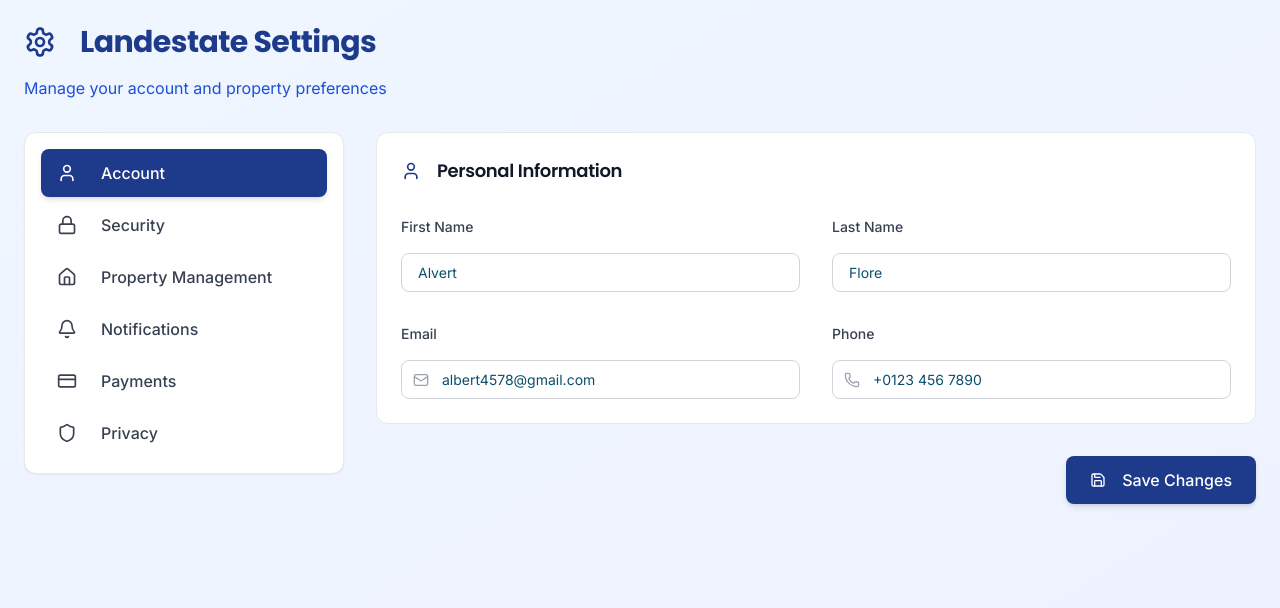
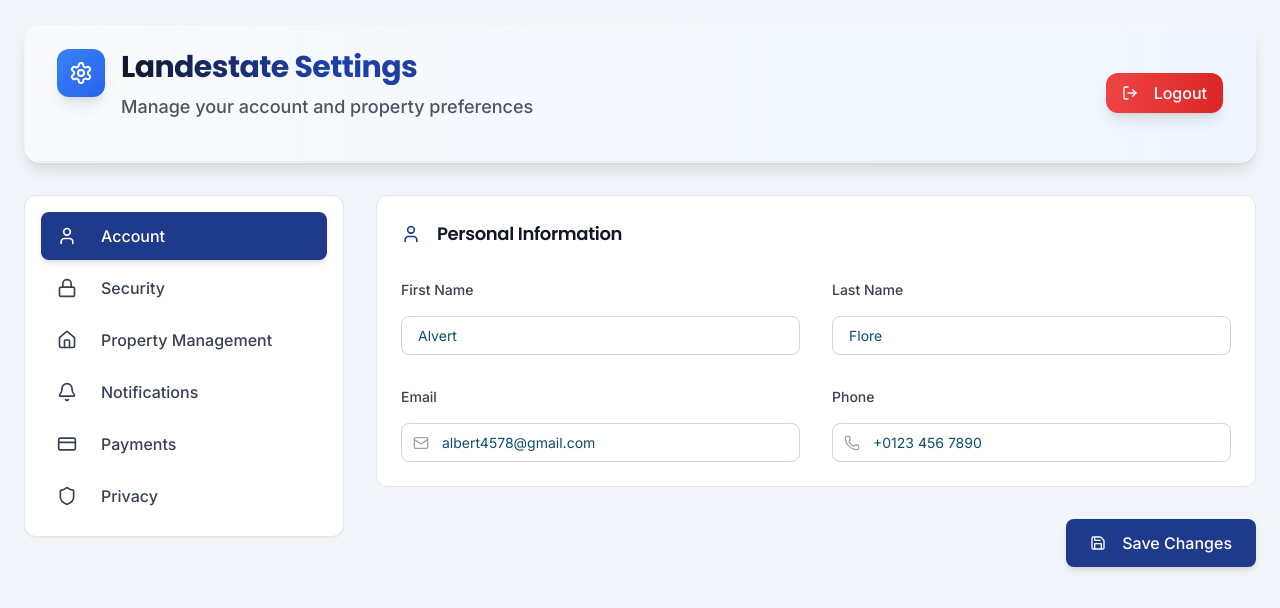
Before and after one commit to manash5/LandEstate, a React (Vite) app: page /settings in a window 1280 px wide. Shown: the top 608 px of the page. Built offline with nearby package versions, Linux system fonts and the light colour scheme.

Commit message:
full completion of settings design

```diff
--- a/src/private/components/settings.jsx
+++ b/src/private/components/settings.jsx
@@ -1,3 +1,5 @@
+"use client"
+
 import React, { useState } from 'react';
 import {
   User,
@@ -11,7 +13,8 @@ import {
   Eye,
   EyeOff,
   Save,
-  Settings
+  Settings,
+  LogOut
 } from 'lucide-react';
 
 const settings = () => {
@@ -65,6 +68,14 @@ const settings = () => {
   const handleSave = () => {
     console.log('Saving settings:', formData);
     alert('Settings saved successfully!');
+  };
+
+  const handleLogout = () => {
+    if (window.confirm('Are you sure you want to logout?')) {
+      console.log('Logging out...');
+      alert('Logged out successfully!');
+      // Logout logic
+    }
   };
 
   const ToggleSwitch = ({ checked, onChange }) => (
@@ -411,15 +422,36 @@ const settings = () => {
   };
 
   return (
-    <div className="min-h-screen bg-gradient-to-br from-blue-50 to-indigo-50 ">
+    <div className="min-h-screen bg-slate-100">
       <div className="max-w-7xl mx-auto p-6">
         {/* Header */}
-        <div className="mb-8">
-          <h1 className="text-3xl font-bold text-blue-900 flex items-center gap-3">
-            <Settings className="w-8 h-8" />
-            Landestate Settings
-          </h1>
-          <p className="text-blue-700 mt-2">Manage your account and property preferences</p>
+        <div className="mb-8 bg-white rounded-2xl shadow-lg border border-gray-100 overflow-hidden">
+          <div className="bg-gradient-to-r from-gray-50 to-blue-50 px-8 py-6 border-b border-gray-200">
+            <div className="flex items-center justify-between">
+              <div className="flex items-center space-x-4">
+                <div className="w-12 h-12 bg-gradient-to-br from-blue-500 to-blue-600 rounded-xl flex items-center justify-center shadow-lg mb-5">
+                  <Settings className="w-6 h-6 text-white" />
+                </div>
+                <div>
+                  <h1 className="text-3xl font-bold bg-gradient-to-r from-gray-900 via-blue-800 to-blue-900 bg-clip-text text-transparent">
+                    Landestate Settings
+                  </h1>
+                  <p className="text-gray-600 mt-1 text-lg font-medium">
+                    Manage your account and property preferences
+                  </p>
+                </div>
+              </div>
+              <div className="flex items-center space-x-4">
+                <button
+                  onClick={handleLogout}
+                  className="flex items-center gap-2 bg-gradient-to-r from-red-500 to-red-600 hover:from-red-600 hover:to-red-700 text-white px-4 py-2 rounded-xl font-medium shadow-lg hover:shadow-xl transition-all duration-200 transform hover:scale-105"
+                >
+                  <LogOut className="w-4 h-4" />
+                  <span className="hidden sm:inline">Logout</span>
+                </button>
+              </div>
+            </div>
+          </div>
         </div>
 
         <div className="flex flex-col lg:flex-row gap-8">
```
